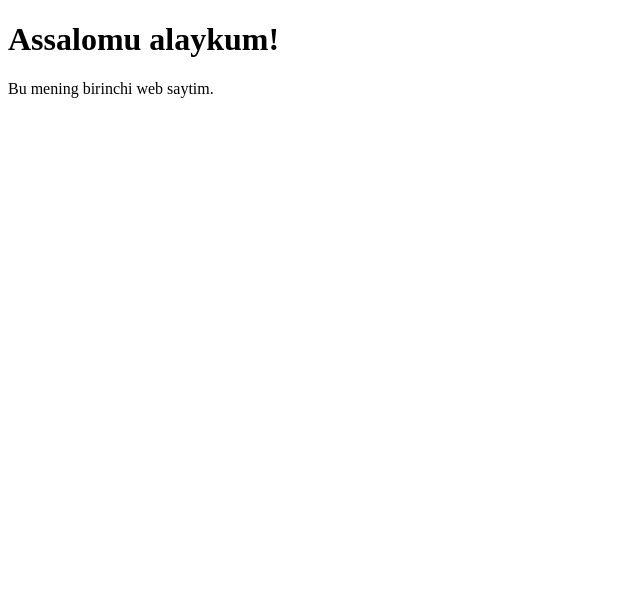
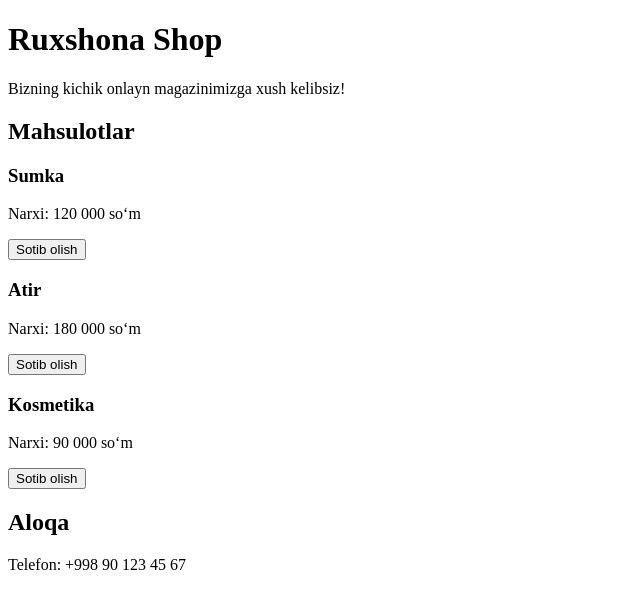
Before and after one commit to ruxshonafarxodova461-gif/Ruxshona-site, a plain HTML site: page index.html in a window 1280 px wide. Shown: the whole page, without its empty margins (0-640 px from the left). Drawn offline with Linux system fonts and the light colour scheme.

Commit message:
Update index.html

```diff
--- a/index.html
+++ b/index.html
@@ -1,10 +1,33 @@
 <!DOCTYPE html>
 <html>
 <head>
-    <title>Ruxshona sayti</title>
+    <title>Ruxshona Shop</title>
 </head>
 <body>
-    <h1>Assalomu alaykum!</h1>
-    <p>Bu mening birinchi web saytim.</p>
+    <h1>Ruxshona Shop</h1>
+    <p>Bizning kichik onlayn magazinimizga xush kelibsiz!</p>
+
+    <h2>Mahsulotlar</h2>
+
+    <div>
+        <h3>Sumka</h3>
+        <p>Narxi: 120 000 so‘m</p>
+        <button>Sotib olish</button>
+    </div>
+
+    <div>
+        <h3>Atir</h3>
+        <p>Narxi: 180 000 so‘m</p>
+        <button>Sotib olish</button>
+    </div>
+
+    <div>
+        <h3>Kosmetika</h3>
+        <p>Narxi: 90 000 so‘m</p>
+        <button>Sotib olish</button>
+    </div>
+
+    <h2>Aloqa</h2>
+    <p>Telefon: +998 90 123 45 67</p>
 </body>
 </html>
```
